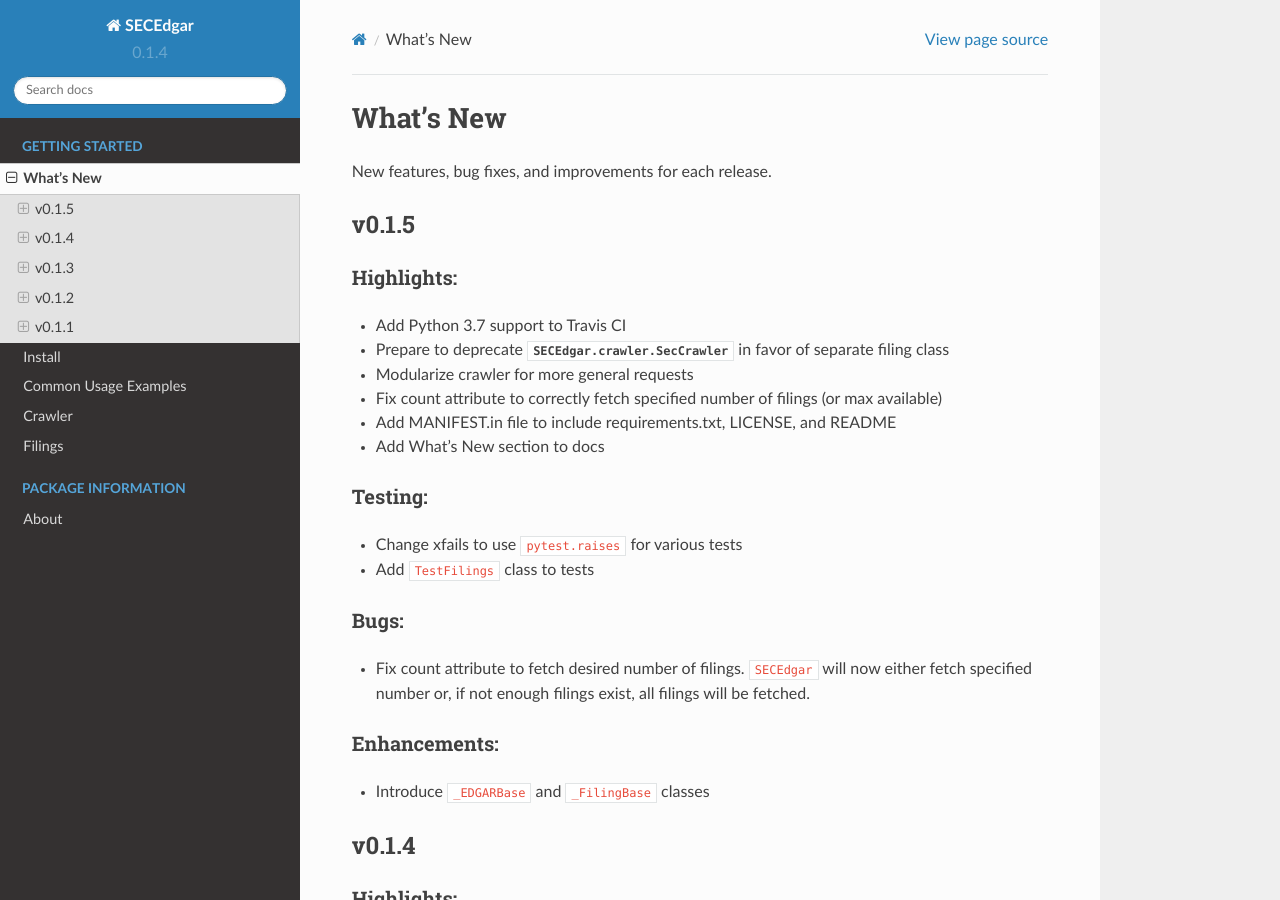
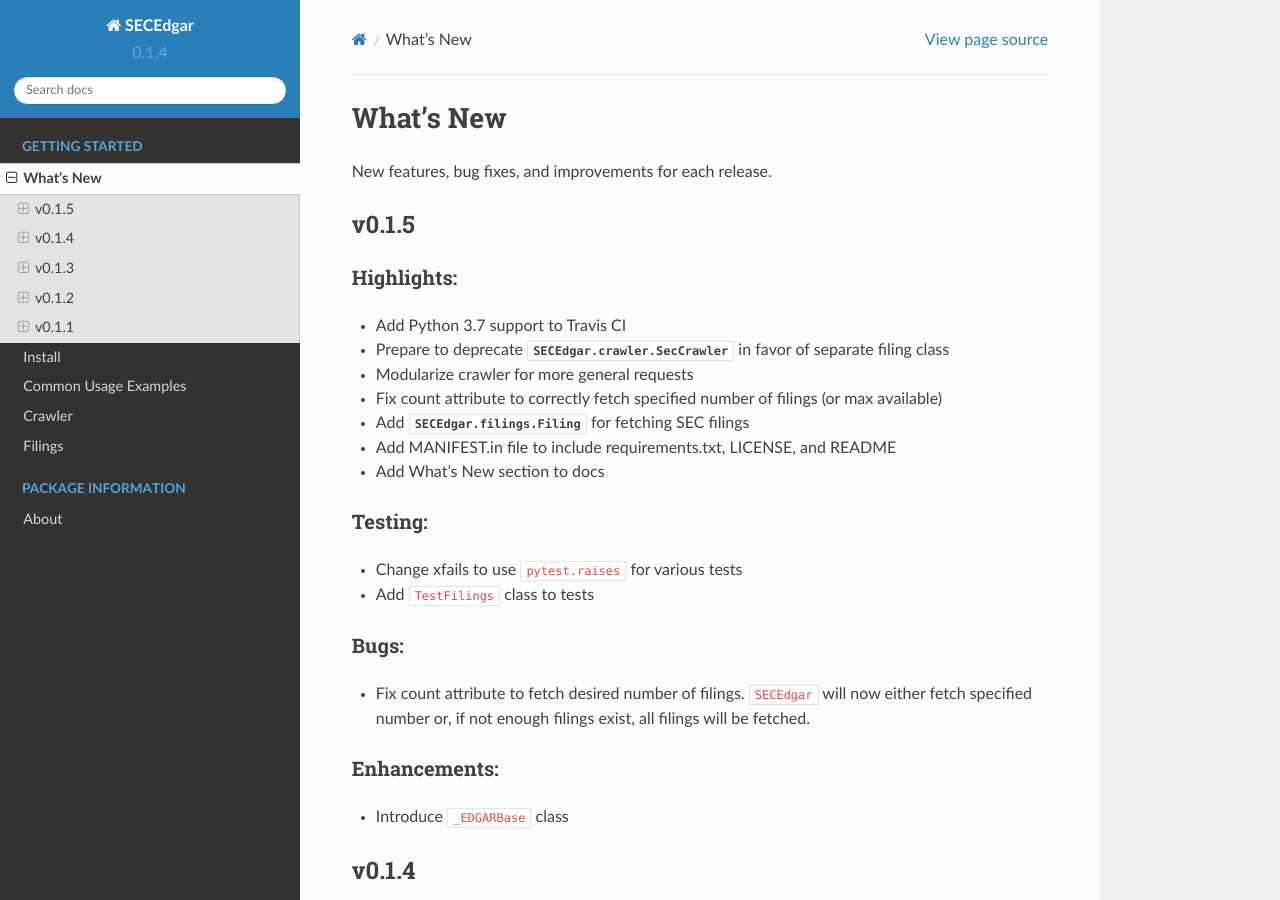
Before and after one commit to sec-edgar/sec-edgar, a Sphinx documentation site: the page built from docs/source/whatsnew.rst, in a window 1280 px wide and 900 px high. Built offline with Sphinx 7.4.7 and the Read the Docs theme 2.0.0, drawn with Linux system fonts in a browser that asks for light colours.

Commit message:
Update whatsnew to reflect current changes

```diff
--- a/docs/source/whatsnew/v0.1.5.txt
+++ b/docs/source/whatsnew/v0.1.5.txt
@@ -10,6 +10,7 @@
 * Prepare to deprecate :class:`SECEdgar.crawler.SecCrawler` in favor of separate filing class
 * Modularize crawler for more general requests
 * Fix count attribute to correctly fetch specified number of filings (or max available)
+* Add :class:`SECEdgar.filings.Filing` for fetching SEC filings
 * Add MANIFEST.in file to include requirements.txt, LICENSE, and README
 * Add What's New section to docs
 
@@ -27,4 +28,4 @@
 Enhancements:
 ~~~~~~~~~~~~~
 
-* Introduce ``_EDGARBase`` and ``_FilingBase`` classes
+* Introduce ``_EDGARBase`` class
```
